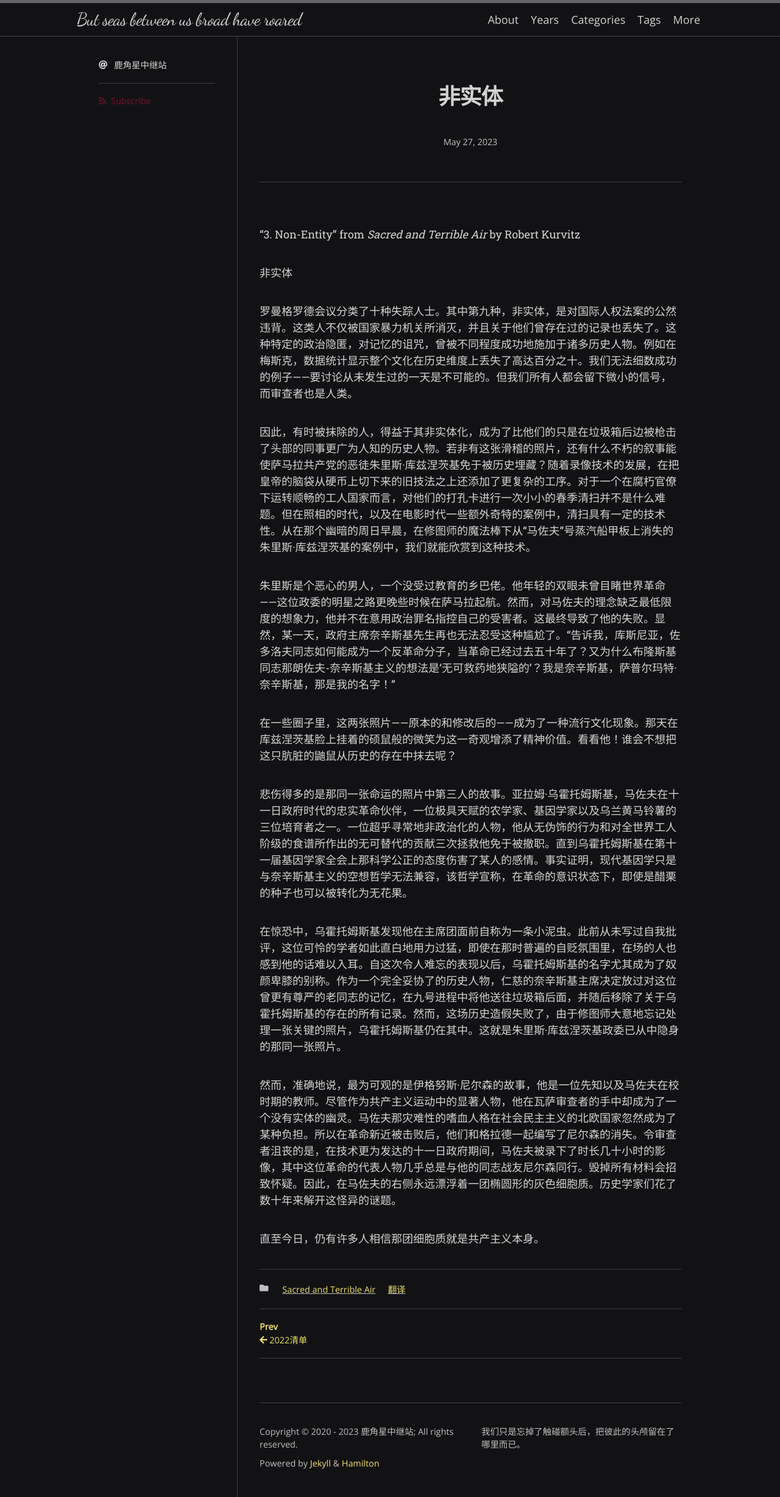
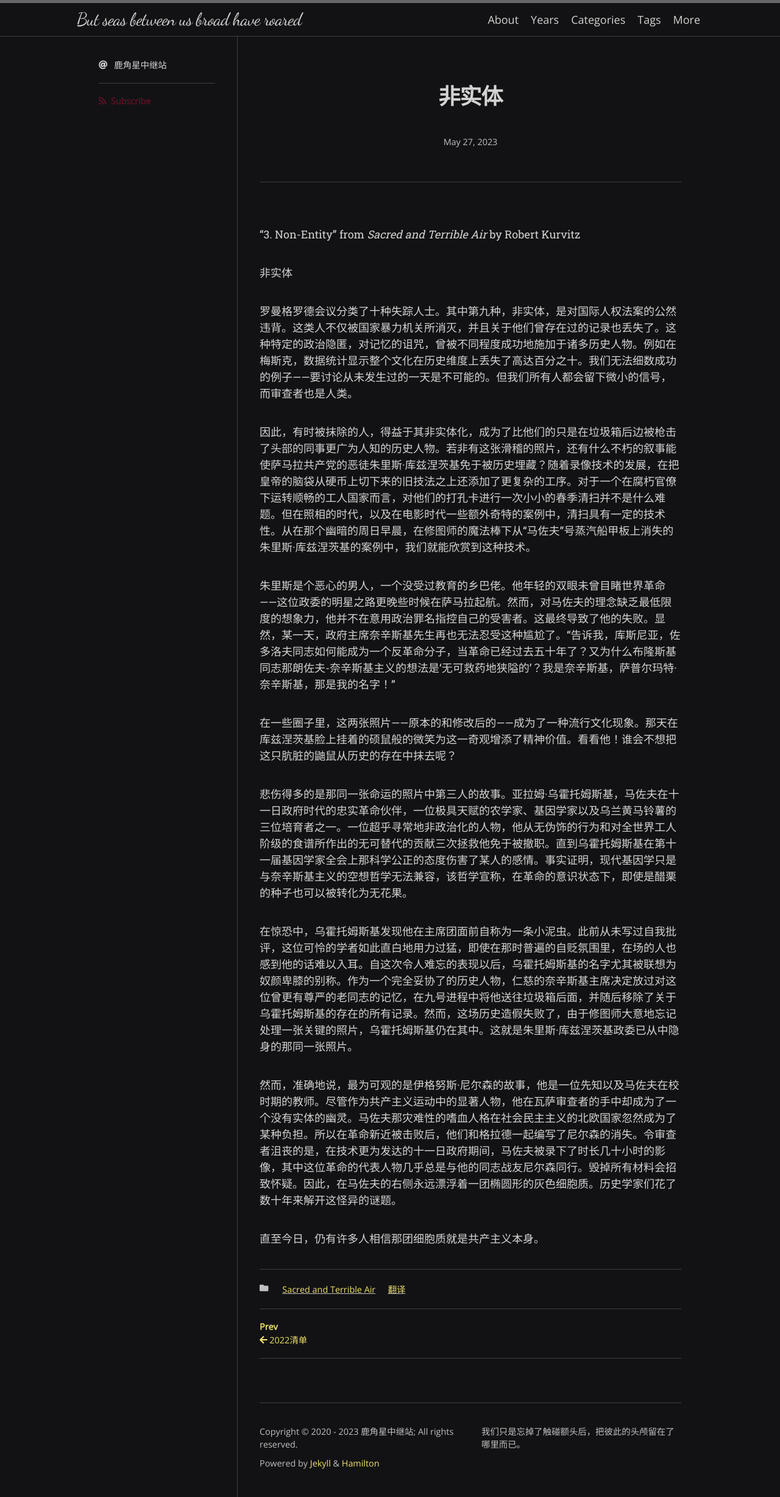
Before and after one commit to scatterdclouds/scatterdclouds.github.io, a Jekyll site: the page built from _posts/2023-05-27-nonentity.md, in a window 1280 px wide. Shown: the whole page at 61% size. Built offline with Jekyll 4.4.1, drawn with Linux system fonts in a browser that asks for light colours; nearby versions of some CDN libraries; some web fonts are replaced; comment, search, counter and statistics services are not loaded.

Commit message:
Update 2023-05-27-nonentity.md

```diff
--- a/_posts/2023-05-27-nonentity.md
+++ b/_posts/2023-05-27-nonentity.md
@@ -21,7 +21,7 @@ comments: true
 
 悲伤得多的是那同一张命运的照片中第三人的故事。亚拉姆·乌霍托姆斯基，马佐夫在十一日政府时代的忠实革命伙伴，一位极具天赋的农学家、基因学家以及乌兰黄马铃薯的三位培育者之一。一位超乎寻常地非政治化的人物，他从无伪饰的行为和对全世界工人阶级的食谱所作出的无可替代的贡献三次拯救他免于被撤职。直到乌霍托姆斯基在第十一届基因学家全会上那科学公正的态度伤害了某人的感情。事实证明，现代基因学只是与奈辛斯基主义的空想哲学无法兼容，该哲学宣称，在革命的意识状态下，即使是醋栗的种子也可以被转化为无花果。
 
-在惊恐中，乌霍托姆斯基发现他在主席团面前自称为一条小泥虫。此前从未写过自我批评，这位可怜的学者如此直白地用力过猛，即使在那时普遍的自贬氛围里，在场的人也感到他的话难以入耳。自这次令人难忘的表现以后，乌霍托姆斯基的名字尤其成为了奴颜卑膝的别称。作为一个完全妥协了的历史人物，仁慈的奈辛斯基主席决定放过对这位曾更有尊严的老同志的记忆，在九号进程中将他送往垃圾箱后面，并随后移除了关于乌霍托姆斯基的存在的所有记录。然而，这场历史造假失败了，由于修图师大意地忘记处理一张关键的照片，乌霍托姆斯基仍在其中。这就是朱里斯·库兹涅茨基政委已从中隐身的那同一张照片。
+在惊恐中，乌霍托姆斯基发现他在主席团面前自称为一条小泥虫。此前从未写过自我批评，这位可怜的学者如此直白地用力过猛，即使在那时普遍的自贬氛围里，在场的人也感到他的话难以入耳。自这次令人难忘的表现以后，乌霍托姆斯基的名字尤其被联想为奴颜卑膝的别称。作为一个完全妥协了的历史人物，仁慈的奈辛斯基主席决定放过对这位曾更有尊严的老同志的记忆，在九号进程中将他送往垃圾箱后面，并随后移除了关于乌霍托姆斯基的存在的所有记录。然而，这场历史造假失败了，由于修图师大意地忘记处理一张关键的照片，乌霍托姆斯基仍在其中。这就是朱里斯·库兹涅茨基政委已从中隐身的那同一张照片。
 
 然而，准确地说，最为可观的是伊格努斯·尼尔森的故事，他是一位先知以及马佐夫在校时期的教师。尽管作为共产主义运动中的显著人物，他在瓦萨审查者的手中却成为了一个没有实体的幽灵。马佐夫那灾难性的嗜血人格在社会民主主义的北欧国家忽然成为了某种负担。所以在革命新近被击败后，他们和格拉德一起编写了尼尔森的消失。令审查者沮丧的是，在技术更为发达的十一日政府期间，马佐夫被录下了时长几十小时的影像，其中这位革命的代表人物几乎总是与他的同志战友尼尔森同行。毁掉所有材料会招致怀疑。因此，在马佐夫的右侧永远漂浮着一团椭圆形的灰色细胞质。历史学家们花了数十年来解开这怪异的谜题。
 
```
